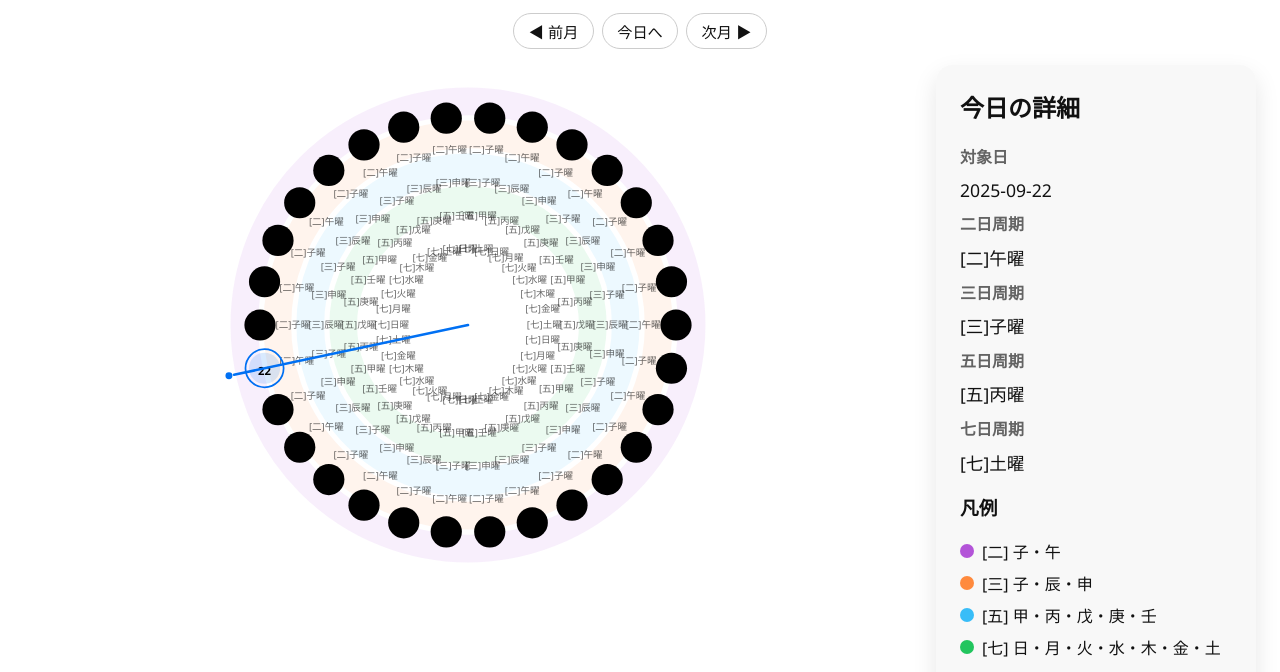
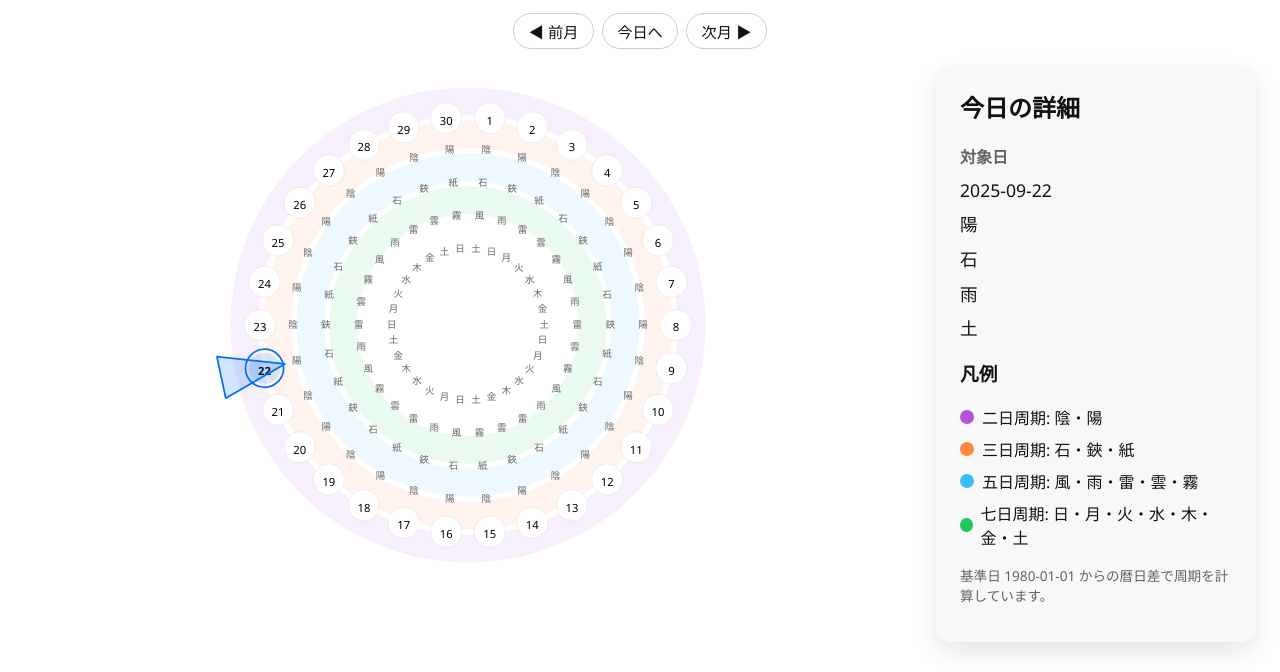
Before and after one commit to pun2beam/cycledayCalendar, a plain HTML site: page index.html in a window 1280 px wide. Shown: the part 128-800 px from the top of the page. Drawn offline with Linux system fonts and the light colour scheme.

Commit message:
Update cycle labels and pointer styling

```diff
--- a/css/styles.css
+++ b/css/styles.css
@@ -241,6 +241,17 @@ svg {
   transform: scale(1.04);
 }
 
+.day-circle {
+  fill: #fff;
+  stroke: rgba(0, 0, 0, 0.08);
+  stroke-width: 1;
+}
+
+body.dark .day-circle {
+  fill: #111;
+  stroke: rgba(255, 255, 255, 0.18);
+}
+
 .day-label {
   font-size: clamp(11px, 1.4vw, 13px);
   text-anchor: middle;
@@ -281,14 +292,16 @@ svg {
 .cycle-band.five { stroke: var(--legend-five); }
 .cycle-band.seven { stroke: var(--legend-seven); }
 
-.pointer {
-  stroke: var(--today-color);
-  stroke-width: 3;
-  stroke-linecap: round;
+.pointer-group {
+  pointer-events: none;
 }
 
-.pointer-tip {
+.pointer-triangle {
   fill: var(--today-color);
+  fill-opacity: 0.18;
+  stroke: var(--today-color);
+  stroke-width: 2;
+  stroke-linejoin: round;
 }
 
 .fallback-list {
--- a/index.html
+++ b/index.html
@@ -33,29 +33,29 @@
           <dd id="detail-date">-</dd>
         </div>
         <div>
-          <dt>二日周期</dt>
+          <dt class="sr-only">二日周期</dt>
           <dd id="detail-two">-</dd>
         </div>
         <div>
-          <dt>三日周期</dt>
+          <dt class="sr-only">三日周期</dt>
           <dd id="detail-three">-</dd>
         </div>
         <div>
-          <dt>五日周期</dt>
+          <dt class="sr-only">五日周期</dt>
           <dd id="detail-five">-</dd>
         </div>
         <div>
-          <dt>七日周期</dt>
+          <dt class="sr-only">七日周期</dt>
           <dd id="detail-seven">-</dd>
         </div>
       </dl>
       <section class="legend" aria-labelledby="legend-heading">
         <h3 id="legend-heading">凡例</h3>
         <ul>
-          <li><span class="legend-dot legend-two" aria-hidden="true"></span><span>[二] 子・午</span></li>
-          <li><span class="legend-dot legend-three" aria-hidden="true"></span><span>[三] 子・辰・申</span></li>
-          <li><span class="legend-dot legend-five" aria-hidden="true"></span><span>[五] 甲・丙・戊・庚・壬</span></li>
-          <li><span class="legend-dot legend-seven" aria-hidden="true"></span><span>[七] 日・月・火・水・木・金・土</span></li>
+          <li><span class="legend-dot legend-two" aria-hidden="true"></span><span>二日周期: 陰・陽</span></li>
+          <li><span class="legend-dot legend-three" aria-hidden="true"></span><span>三日周期: 石・鋏・紙</span></li>
+          <li><span class="legend-dot legend-five" aria-hidden="true"></span><span>五日周期: 風・雨・雷・雲・霧</span></li>
+          <li><span class="legend-dot legend-seven" aria-hidden="true"></span><span>七日周期: 日・月・火・水・木・金・土</span></li>
         </ul>
       </section>
       <p class="help-text">基準日 1980-01-01 からの暦日差で周期を計算しています。</p>
--- a/js/app.js
+++ b/js/app.js
@@ -1,15 +1,15 @@
 (function () {
   const baseDate = new Date(1980, 0, 1);
-  const twoCycle = ['子', '午'];
-  const threeCycle = ['子', '辰', '申'];
-  const fiveCycle = ['甲', '丙', '戊', '庚', '壬'];
+  const twoCycle = ['陰', '陽'];
+  const threeCycle = ['石', '鋏', '紙'];
+  const fiveCycle = ['風', '雨', '雷', '雲', '霧'];
   const sevenCycle = ['日', '月', '火', '水', '木', '金', '土'];
 
   const cycleMeta = {
-    2: { prefix: '[二]', names: twoCycle },
-    3: { prefix: '[三]', names: threeCycle },
-    5: { prefix: '[五]', names: fiveCycle },
-    7: { prefix: '[七]', names: sevenCycle }
+    2: { names: twoCycle },
+    3: { names: threeCycle },
+    5: { names: fiveCycle },
+    7: { names: sevenCycle }
   };
 
   const nowEl = document.getElementById('now');
@@ -78,7 +78,7 @@
 
   function cycleLabel(delta, n) {
     const idx = cycleIndex(delta, n);
-    return `${cycleMeta[n].prefix}${cycleMeta[n].names[idx]}曜`;
+    return cycleMeta[n].names[idx];
   }
 
   function render() {
@@ -209,21 +209,32 @@
 
       if (day === todayDay) {
         const angle = (2 * Math.PI * ((day - 0.5) / daysInMonth)) - Math.PI / 2;
-        const pointer = document.createElementNS(svgNS, 'line');
-        const pointerLength = radii.date + 36;
-        pointer.setAttribute('x1', center);
-        pointer.setAttribute('y1', center);
-        pointer.setAttribute('x2', center + pointerLength * Math.cos(angle));
-        pointer.setAttribute('y2', center + pointerLength * Math.sin(angle));
-        pointer.setAttribute('class', 'pointer');
-        pointerGroup.appendChild(pointer);
+        const wedgeWidth = (2 * Math.PI) / daysInMonth * 0.8;
+        const outerRadius = radii.date + 52;
+        const innerRadius = radii.date - 24;
 
-        const tip = document.createElementNS(svgNS, 'circle');
-        tip.setAttribute('cx', center + (pointerLength + 6) * Math.cos(angle));
-        tip.setAttribute('cy', center + (pointerLength + 6) * Math.sin(angle));
-        tip.setAttribute('r', 4);
-        tip.setAttribute('class', 'pointer-tip');
-        pointerGroup.appendChild(tip);
+        const points = [
+          {
+            x: center + outerRadius * Math.cos(angle - wedgeWidth / 2),
+            y: center + outerRadius * Math.sin(angle - wedgeWidth / 2)
+          },
+          {
+            x: center + innerRadius * Math.cos(angle),
+            y: center + innerRadius * Math.sin(angle)
+          },
+          {
+            x: center + outerRadius * Math.cos(angle + wedgeWidth / 2),
+            y: center + outerRadius * Math.sin(angle + wedgeWidth / 2)
+          }
+        ];
+
+        const polygon = document.createElementNS(svgNS, 'polygon');
+        polygon.setAttribute(
+          'points',
+          points.map(({ x, y }) => `${x},${y}`).join(' ')
+        );
+        polygon.setAttribute('class', 'pointer-triangle');
+        pointerGroup.appendChild(polygon);
       }
 
       dayGroup.addEventListener('click', handleDaySelection);
@@ -256,12 +267,6 @@
   }
 
   function shrinkLabel(label) {
-    if (window.innerWidth < 360) {
-      return label.replace(/\[(.)\]./, '$1');
-    }
-    if (window.innerWidth < 420) {
-      return label.replace(/\[(.)\]/, '$1:').replace('曜', '');
-    }
     return label;
   }
 
```
